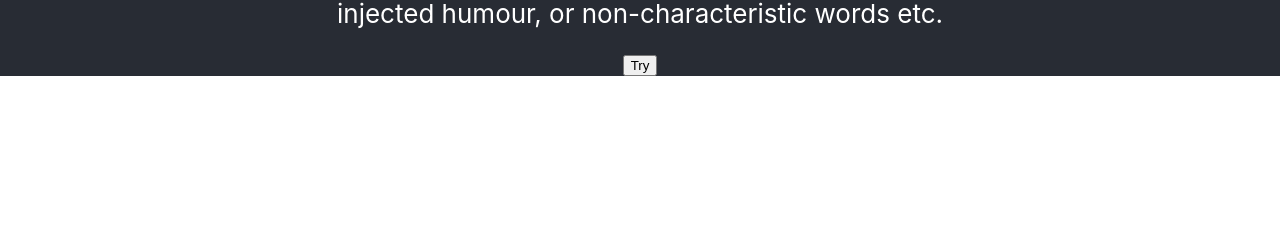
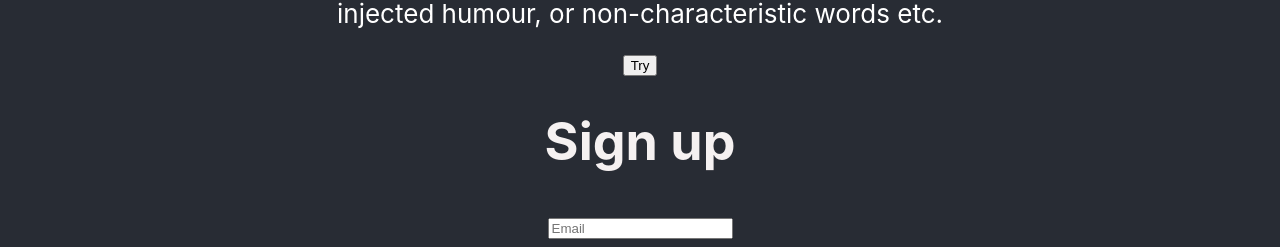
Before and after one commit to MattheusSantana/react-project, a React (Create React App) app in the folder react-project/: page / in a window 1280 px wide. Shown: the part 884-1131 px from the top of the page. Before the commit the page ends 960 px from the top, so only its background shows below. Built offline with nearby package versions, Linux system fonts and the light colour scheme.

Commit message:
Submit form and events

```diff
--- a/react-project/src/App.js
+++ b/react-project/src/App.js
@@ -1,6 +1,7 @@
 import HelloWorld from './components/HelloWorld';
 import './App.css';
 import AlertButton from './components/AlertButton';
+import Form from './components/Form';
 // import List from './components/List';
 
 function App() {
@@ -13,6 +14,8 @@ function App() {
         <img src={backgroundUrl} className="App-logo" alt="logo" />
         <HelloWorld/>
         <AlertButton message="Welcome!"/>
+        <Form />
+
       </header>
     </div>
   );
--- /dev/null
+++ b/react-project/src/components/Form.js
@@ -0,0 +1,22 @@
+function Form(){
+    function signUp(e){
+        e.preventDefault()
+        console.log("event");
+    }
+    return (
+        <div>
+            <h1>Sign up</h1>
+            <form onSubmit={signUp}>
+                <div>
+                    <input type="email" name="email" placeholder="Email"></input>
+                </div>
+
+                <div>
+                    <input type="submit" name="signup" value="Submit"></input>
+                </div>
+            </form>
+        </div>
+    )
+}
+
+export default Form
```
